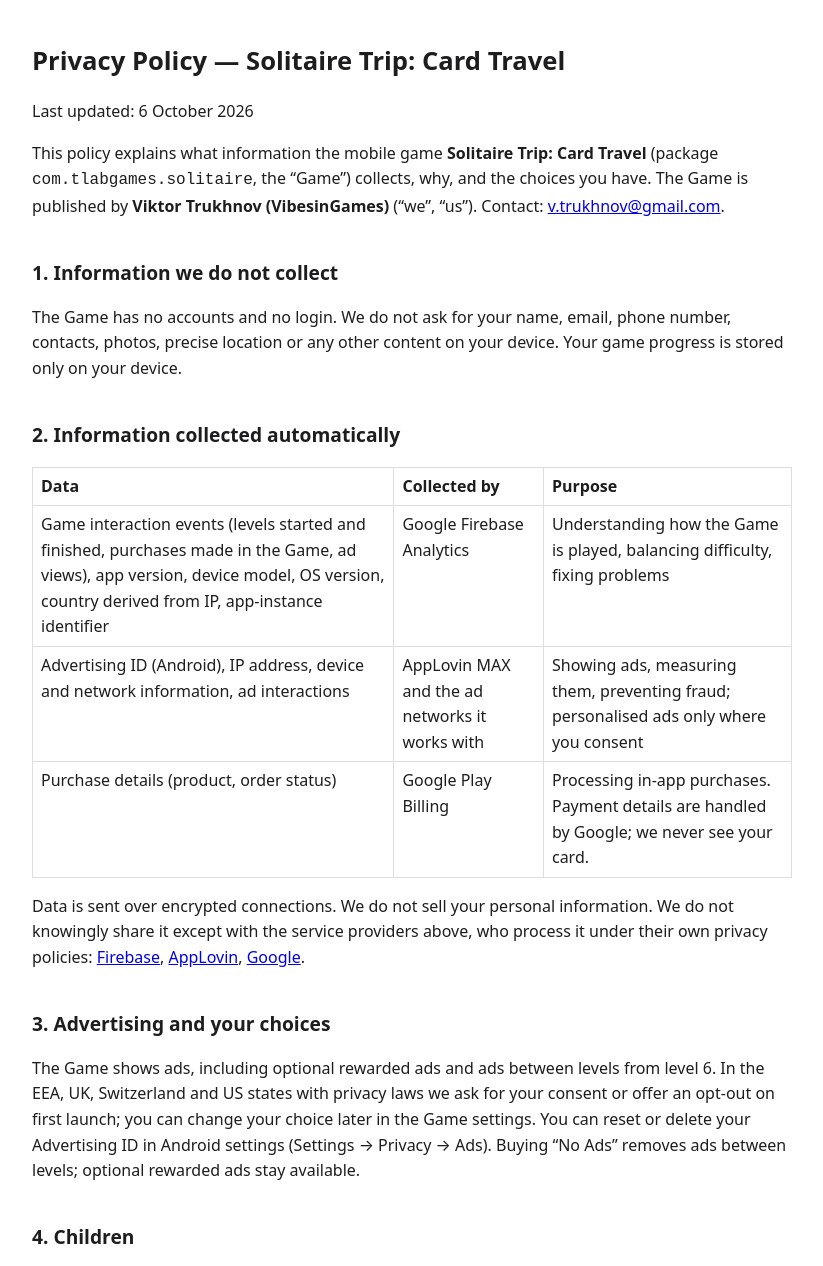
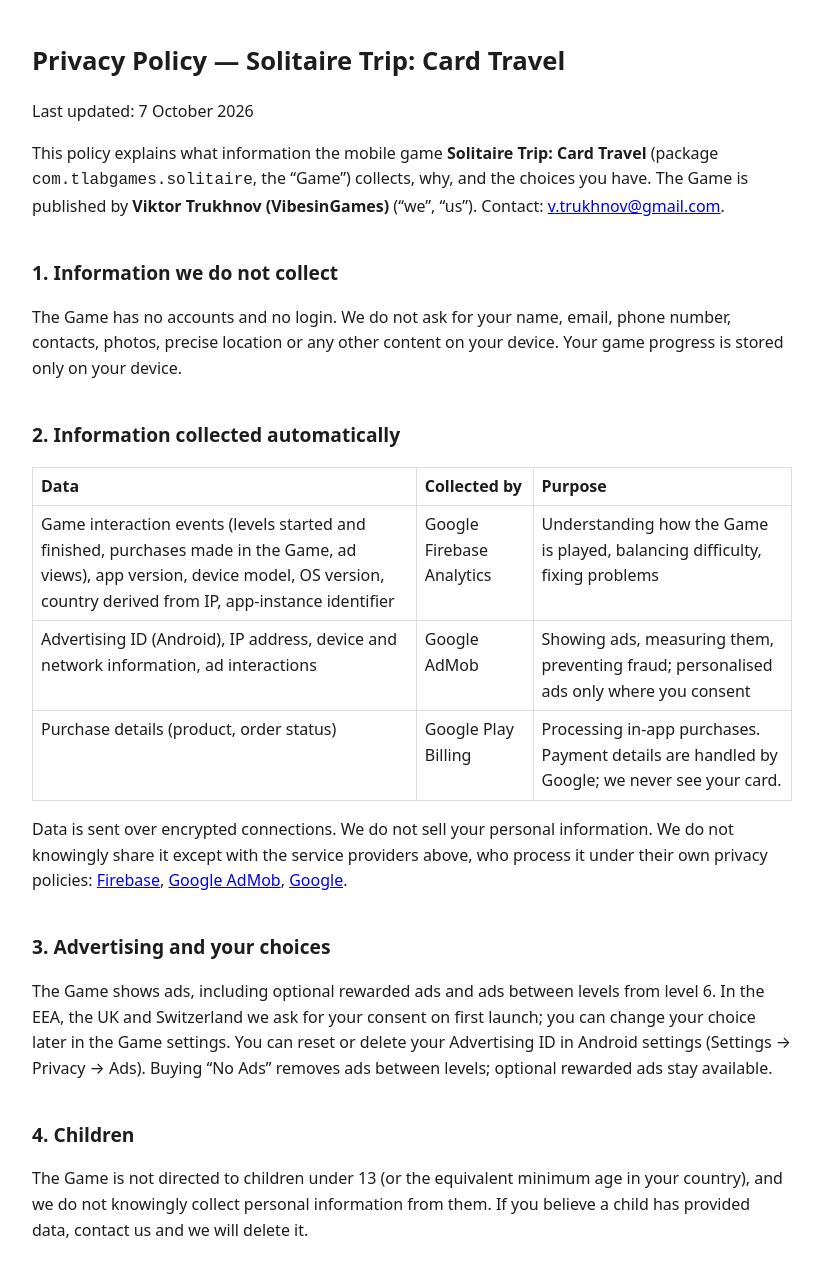
Before and after one commit to vtrukhnov-lab/solitaire-trip-legal, a plain HTML site: page solitaire-trip/privacy.html in a window 1280 px wide. Shown: the top 1266 px of the page, without its empty margins (228-1051 px from the left). Drawn offline with Linux system fonts and the light colour scheme.

Commit message:
Privacy policy: Google AdMob is the ad network

```diff
--- a/solitaire-trip/privacy.html
+++ b/solitaire-trip/privacy.html
@@ -12,7 +12,7 @@
 </head>
 <body>
 <h1>Privacy Policy — Solitaire Trip: Card Travel</h1>
-<p>Last updated: 6 October 2026</p>
+<p>Last updated: 7 October 2026</p>
 
 <p>This policy explains what information the mobile game <strong>Solitaire Trip: Card Travel</strong>
 (package <code>com.tlabgames.solitaire</code>, the “Game”) collects, why, and the choices you have.
@@ -28,19 +28,19 @@
 <tr><td>Game interaction events (levels started and finished, purchases made in the Game, ad views), app version, device model, OS version, country derived from IP, app-instance identifier</td>
     <td>Google Firebase Analytics</td><td>Understanding how the Game is played, balancing difficulty, fixing problems</td></tr>
 <tr><td>Advertising ID (Android), IP address, device and network information, ad interactions</td>
-    <td>AppLovin MAX and the ad networks it works with</td><td>Showing ads, measuring them, preventing fraud; personalised ads only where you consent</td></tr>
+    <td>Google AdMob</td><td>Showing ads, measuring them, preventing fraud; personalised ads only where you consent</td></tr>
 <tr><td>Purchase details (product, order status)</td>
     <td>Google Play Billing</td><td>Processing in-app purchases. Payment details are handled by Google; we never see your card.</td></tr>
 </table>
 <p>Data is sent over encrypted connections. We do not sell your personal information. We do not knowingly share it
 except with the service providers above, who process it under their own privacy policies:
 <a href="https://firebase.google.com/support/privacy">Firebase</a>,
-<a href="https://www.applovin.com/privacy/">AppLovin</a>,
+<a href="https://policies.google.com/technologies/ads">Google AdMob</a>,
 <a href="https://policies.google.com/privacy">Google</a>.</p>
 
 <h2>3. Advertising and your choices</h2>
 <p>The Game shows ads, including optional rewarded ads and ads between levels from level 6.
-In the EEA, UK, Switzerland and US states with privacy laws we ask for your consent or offer an opt-out on first launch;
+In the EEA, the UK and Switzerland we ask for your consent on first launch;
 you can change your choice later in the Game settings. You can reset or delete your Advertising ID in Android settings
 (Settings → Privacy → Ads). Buying “No Ads” removes ads between levels; optional rewarded ads stay available.</p>
 
```
